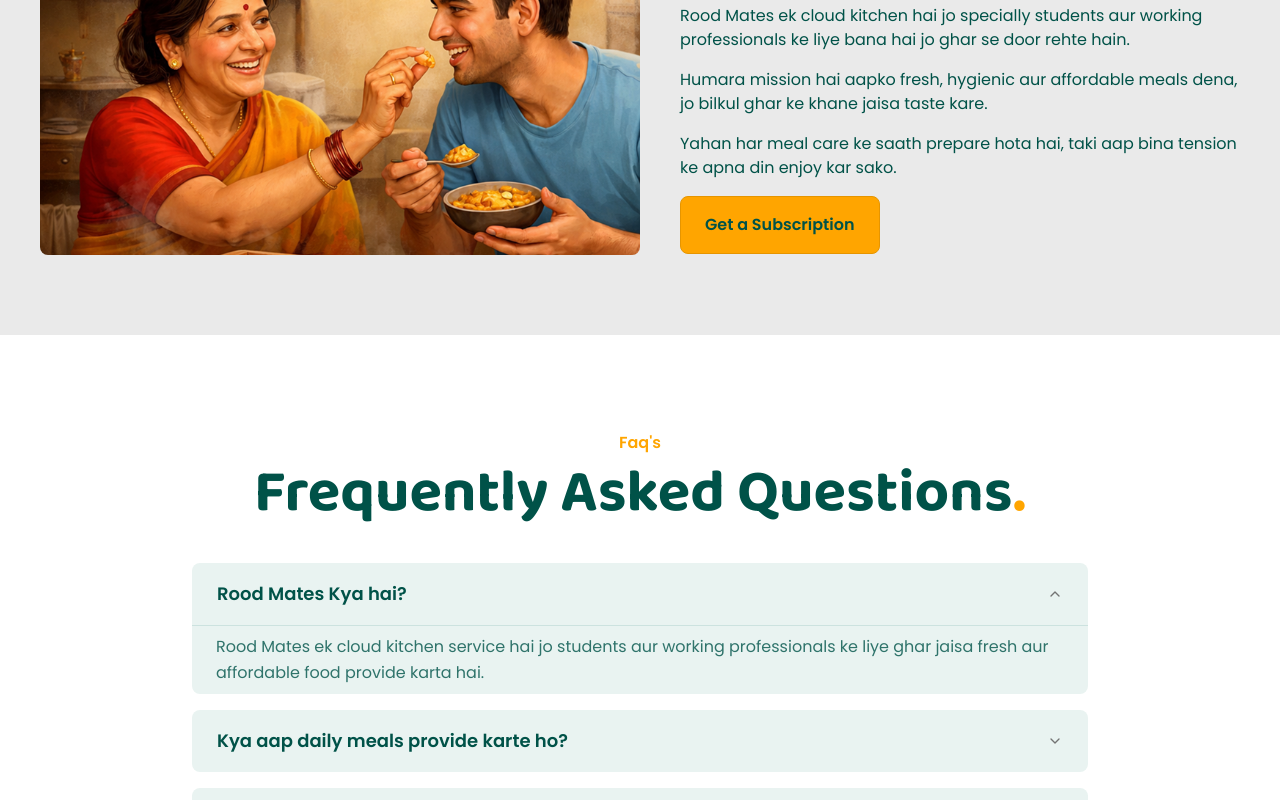
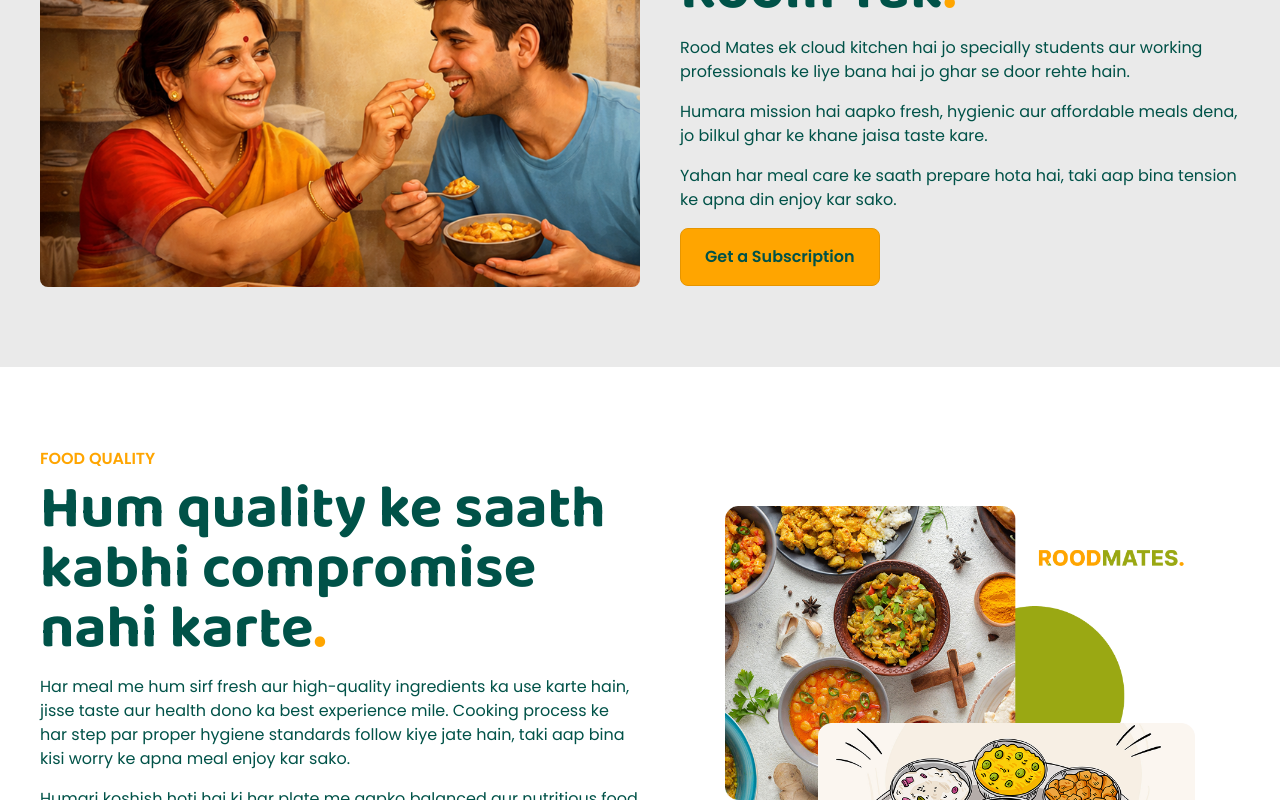
Before and after one commit to visheshgaur/Roodmate, a Next.js app: page / in a window 1280 px wide. Shown: the part 2000-2800 px from the top of the page. Built offline with nearby package versions, Linux system fonts and the light colour scheme; no server answers.

Commit message:
Validations

```diff
--- a/app/page.tsx
+++ b/app/page.tsx
@@ -1,5 +1,6 @@
 import { Aboutus } from "@/components/home/Aboutus";
 import { Faqs } from "@/components/home/Faqs";
+import { Foodquality } from "@/components/home/Foodquality";
 import { Hero } from "@/components/home/Hero";
 import { MenuSection } from "@/components/home/MenuSection";
 import Footer from "@/components/shared/Footer";
@@ -11,6 +12,7 @@ export default function Home() {
       <Hero/>
       <MenuSection/>
       <Aboutus/>
+      <Foodquality/>
       <Faqs/>
       <Footer/>
 
--- /dev/null
+++ b/components/home/Foodquality.tsx
@@ -0,0 +1,58 @@
+
+import Image from "next/image";
+import { Button } from "../ui/Button";
+import { FaHeart } from "react-icons/fa";
+
+export const Foodquality = () => {
+  return (
+    <section className="px-6 py-6 md:px-0 md:py-20 bg-white flex flex-col md:flex-row items-center">
+      <div className="w-full md:w-1/2 mt-6 md:mt-0 md:pl-10">
+        <p className="body-text text-base text-[#FFA500] font-semibold mb-2">
+          FOOD QUALITY
+        </p>
+
+        <h3 className="heading text-3xl md:text-4xl lg:text-6xl text-[#005248] font-bold ">
+          Hum quality ke saath kabhi compromise nahi karte
+          <span className="text-[#FFA500]">.</span>
+        </h3>
+        <p className="body-text text-base mypara mb-4 mt-4 max-w-2xl">
+          Har meal me hum sirf fresh aur high-quality ingredients ka use karte
+          hain, jisse taste aur health dono ka best experience mile. Cooking
+          process ke har step par proper hygiene standards follow kiye jate
+          hain, taki aap bina kisi worry ke apna meal enjoy kar sako.
+        </p>
+        <p className="body-text text-base mypara mb-4 mt-4 max-w-2xl">
+          Humari koshish hoti hai ki har plate me aapko balanced aur nutritious
+          food mile, jisme proteins, carbs aur essential nutrients ka sahi
+          combination ho. Saath hi, hum taste par bhi equal focus rakhte hain,
+          taki har bite satisfying aur delicious lage.
+        </p>
+        <p className="body-text text-base mypara mb-4 mt-4 max-w-2xl">
+          Rood Mates ke meals sirf pet bharne ke liye nahi, balki aapko ghar
+          jaisa comfort aur satisfaction dene ke liye banaye jate hain.
+        </p>
+        <p className="body-text text-base mypara mb-4 mt-4 max-w-2xl flex items-center font-semibold">
+          Har bite me feel hoga ghar ka taste{" "}
+          <span className="ml-2 text-red-500 flex items-center justify-center">
+            <FaHeart className="text-xl" />
+          </span>
+        </p>
+        <Button
+          variant="secondary"
+          className="border rounded-md py-4 px-6 text-md font-semibold"
+        >
+          Get a Subscription
+        </Button>
+      </div>
+      <div className="w-full md:w-1/2 relative h-[360px] md:h-[520px] mt-6">
+        <Image
+          src="/food-quality.png"
+          alt="about us image"
+          fill
+          className="object-cover md:object-contain rounded-md"
+          sizes="(max-width: 768px) 100vw, 50vw"
+        />
+      </div>
+    </section>
+  );
+};
--- a/components/home/MenuSection/MenuData.ts
+++ b/components/home/MenuSection/MenuData.ts
@@ -12,7 +12,7 @@ export const FOOD_ITEMS: FoodItem[] = [
     name: "Aloo Paratha",
     category: "Breakfast",
     rating: 5,
-    image: "/aloo-paratha.webp", // Ensure these are in your public folder
+    image: "/aloo-paratha.webp",
   },
   {
     id: "2",
--- a/components/home/MenuSection/index.tsx
+++ b/components/home/MenuSection/index.tsx
@@ -15,7 +15,7 @@ export const MenuSection = () => {
   return (
     <section className="py-10 px-5 md:px-10 md:py-20 bg-white">
       {/* HEADER SECTION */}
-      <div className="flex flex-col items-center text-center mb-12">
+      <div className="flex flex-col items-center text-center mb-10">
         <p className="text-[#9AA813] font-bold tracking-[0.2em] text-sm mb-2 uppercase">
           Menu
         </p>
@@ -46,7 +46,7 @@ export const MenuSection = () => {
         {categories.map((cat) => (
           <TabsContent key={cat} value={cat} className="w-full outline-none">
             {/* THE RESPONSIVE GRID */}
-            <div className="grid grid-cols-1 sm:grid-cols-2 lg:grid-cols-4 gap-x-8 gap-y-12">
+            <div className="grid grid-cols-1 sm:grid-cols-2 lg:grid-cols-4 gap-x-8 gap-y-12 mt-10">
               {getItemsByCategory(cat).map((item) => (
                 <MenuCard key={item.id} item={item} />
               ))}
```
Also changed, not shown: 2 other files (tests, documents, lock files or other folders).
